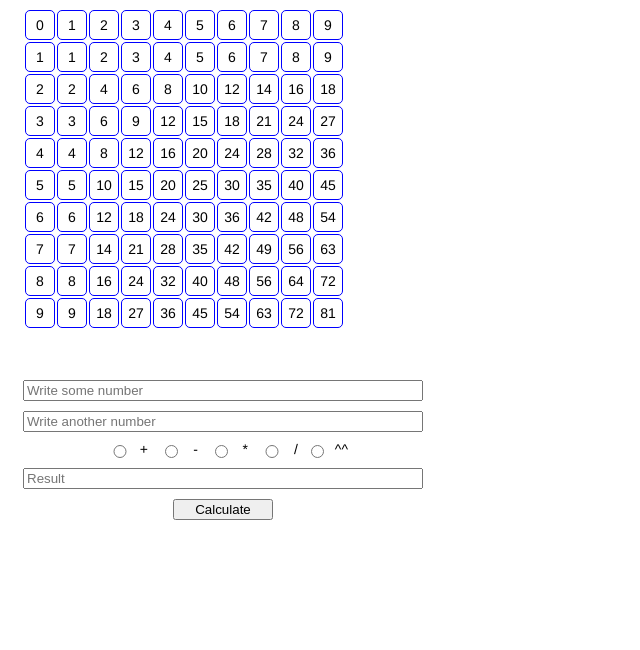
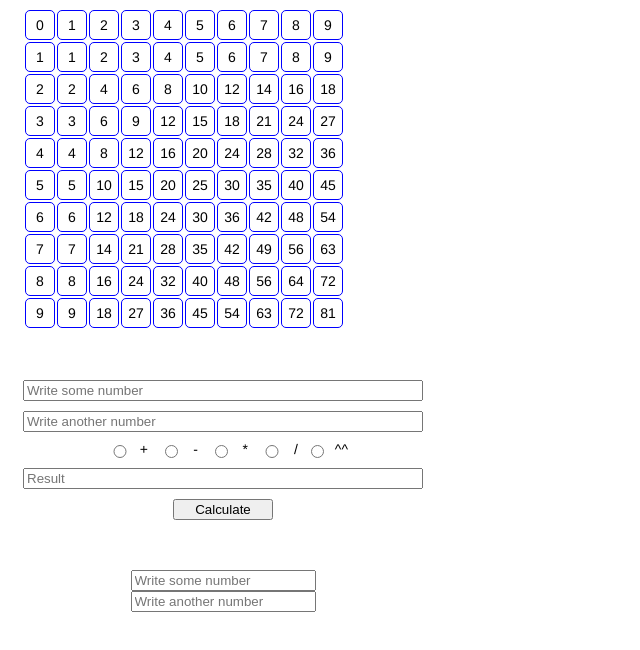
Before and after one commit to AlexSkitz/JSHW-6, a plain HTML site: page index.html in a window 1280 px wide. Shown: the whole page, without its empty margins (0-640 px from the left). Drawn offline with Linux system fonts and the light colour scheme.

Commit message:
live calc done

```diff
--- a/index.html
+++ b/index.html
@@ -52,6 +52,13 @@
                     <button class="btn" id="calc">Calculate</button>
                 </div>
             </div>
+            <div class="container">
+                <div class="calculator_second">
+                    <input type="number" id="firstNumberInput" placeholder="Write some number" oninput="myCalculator()" >
+                    <input type="number" id="secondNumberInput" placeholder="Write another number" oninput="myCalculator()" >
+                    <p id="resultSecond"></p>
+                </div>
+            </div>
         </main>
         <footer class="footer">
 
--- a/script.js
+++ b/script.js
@@ -112,3 +112,17 @@ buttonOfCalc.addEventListener('click', () => {
         alert('Choose math operation');
     }
 })
+
+
+// Calc Live
+// Сделайте расчет живым, т.е.обновляющимся по событию oninput
+// каждого поля ввода, влияющего на результат.Нет смысла копировать
+// одну и ту же калькуляцию, поэтому вначале задекларируйте функцию расчета, а
+// потом присвойте её в качестве обработчика события в каждом поле ввода
+
+function myCalculator(){
+    var firstInput = document.getElementById("firstNumberInput").value;
+    var secondInput = document.getElementById("secondNumberInput").value;
+    var x = +firstInput + +secondInput;
+    document.getElementById("resultSecond").innerHTML = "Your result of sum is:" + x;
+}
--- a/style.css
+++ b/style.css
@@ -26,7 +26,7 @@ a{
     margin: 0 auto;
     padding: 0px 15px;
 }
-.calculator{
+.calculator, .calculator_second{
     margin-top: 50px;
     display: flex;
     flex-direction: column;
```
